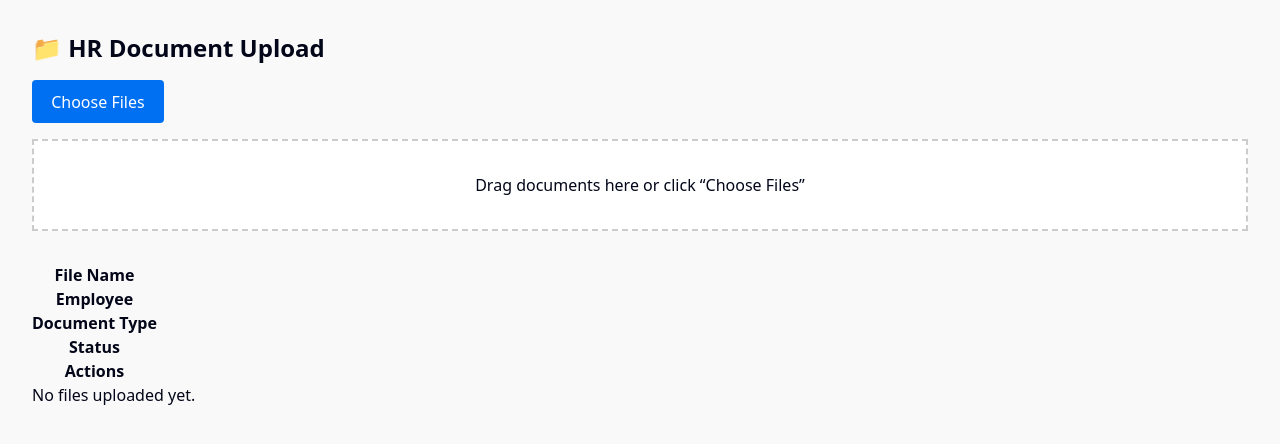
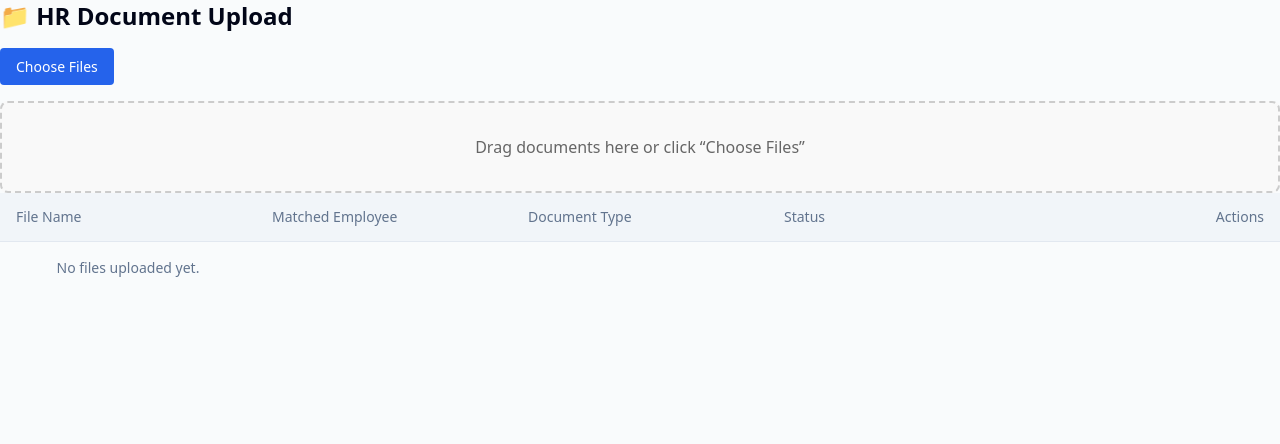
Before and after one commit to Brecka/NextJS, a Next.js app: page /hr/upload in a window 1280 px wide. Shown: the top 444 px of the page. Built offline with nearby package versions, Linux system fonts and the light colour scheme.

Commit message:
Finalize upload page: table fix, drop zone styling, and file button polish

```diff
--- a/src/app/hr/page.jsx
+++ b/src/app/hr/page.jsx
@@ -2,6 +2,7 @@
 
 import ComplianceMetricCard from "@/components/ComplianceMetricCard";
 import EmployeeStatusCard from "@/components/EmployeeStatusCard";
+
 
 const employees = [
   { name: "Jordan", license: true, background: true },
--- a/src/app/hr/upload/page.css
+++ b/src/app/hr/upload/page.css
@@ -1,54 +1,156 @@
-.upload-container {
-    padding: 2rem;
-    background-color: #f9f9f9;
-    min-height: 100vh;
+/* Additional styles for the HR upload page */
+
+.notification {
+  padding: 0.75rem 1rem;
+  border-radius: 4px;
+  display: flex;
+  justify-content: space-between;
+  align-items: center;
 }
-  .file-button {
-    background: #0070f3;
-    color: white;
+
+.notification.success {
+  background-color: #d1fae5;
+  color: #047857;
+  border: 1px solid #a7f3d0;
+}
+
+.notification.error {
+  background-color: #fee2e2;
+  color: #b91c1c;
+  border: 1px solid #fecaca;
+}
+
+.notification.warning {
+  background-color: #fff7ed;
+  color: #c2410c;
+  border: 1px solid #fed7aa;
+}
+
+.notification.info {
+  background-color: #eff6ff;
+  color: #1e40af;
+  border: 1px solid #bfdbfe;
+}
+
+.notification button {
+  background: none;
+  border: none;
+  cursor: pointer;
+  font-size: 1.25rem;
+  margin-left: 0.5rem;
+  padding: 0;
+  line-height: 1;
+}
+
+.secondary-button {
+  background: #f3f4f6;
+  color: #374151;
   padding: 0.6rem 1.2rem;
   border-radius: 4px;
+  border: 1px solid #d1d5db;
+  cursor: pointer;
+  font-size: 1rem;
+  transition: background 0.2s;
+}
+
+.secondary-button:hover {
+  background: #e5e7eb;
+}
+
+.warning-text {
+  color: #f59e0b;
+  font-size: 0.875rem;
+  display: flex;
+  align-items: center;
+}
+
+.warning-text::before {
+  content: "⚠️";
+  margin-right: 0.5rem;
+}
+
+.processing-indicator {
+  display: flex;
+  align-items: center;
+  justify-content: center;
+  color: #3b82f6;
+  background-color: #eff6ff;
+  padding: 0.75rem;
+  border-radius: 4px;
+}
+
+.processing-indicator::before {
+  content: "";
   display: inline-block;
-    cursor: pointer;
-    margin-bottom: 1rem;
+  width: 1rem;
+  height: 1rem;
+  border: 2px solid #3b82f6;
+  border-radius: 50%;
+  border-top-color: transparent;
+  margin-right: 0.5rem;
+  animation: spin 1s linear infinite;
 }
+
+@keyframes spin {
+  0% { transform: rotate(0deg); }
+  100% { transform: rotate(360deg); }
+}
+
+/* Drop zone styling */
 .drop-zone {
   border: 2px dashed #ccc;
+  background-color: #f9f9f9;
+  color: #666;
   padding: 2rem;
   text-align: center;
-    margin-bottom: 2rem;
-    background: #fff;
-    transition: background 0.2s;
+  margin-top: 1rem;
+  border-radius: 8px;
+  transition: background-color 0.2s ease, border-color 0.2s ease;
 }
+
 .drop-zone.dragover {
-    background-color: #e6f7ff;
-  }
-  .upload-table {
-    width: 100%;
-    border-collapse: collapse;
-    margin-bottom: 2rem;
-  }
-  .upload-table th,
-  .upload-table td {
-    border: 1px solid #ddd;
-    padding: 0.75rem;
-    text-align: left;
-  }
-  .status-matched {
-    color: green;
-  }
-  .status-unmatched {
-    color: red;
-  }
-  .confirm-button {
-    background: #28a745;
-    color: white;
-    padding: 0.6rem 1.2rem;
-    border-radius: 4px;
-    border: none;
+  background-color: #eef;
+  border-color: #3399ff;
   cursor: pointer;
 }
-  .confirm-message {
-    margin-top: 1rem;
-    color: #28a745;
+
+/* File button styling */
+.file-button {
+  display: inline-block;
+  background-color: #2563eb;
+  color: white;
+  padding: 0.5rem 1rem;
+  border-radius: 4px;
+  cursor: pointer;
+  font-weight: 500;
+  font-size: 0.875rem;
+  transition: background-color 0.2s ease;
 }
+
+.file-button:hover {
+  background-color: #1e40af;
+}
+
+/* Status colors */
+.status-matched {
+  color: #10b981;
+}
+
+.status-manually-assigned {
+  color: #3b82f6;
+}
+
+.status-unmatched {
+  color: #f59e0b;
+}
+
+/* Responsive tweaks */
+@media (max-width: 768px) {
+  .upload-container {
+    padding: 1rem;
+  }
+
+  .drop-zone {
+    padding: 1.5rem;
+  }
+}
--- a/src/components/DocumentUploadTable.jsx
+++ b/src/components/DocumentUploadTable.jsx
@@ -16,35 +16,96 @@ import {
 
 import { MoreVertical, Trash2 } from 'lucide-react';
 
-export default function DocumentUploadTable({ files = [], onDelete }) {
+const documentTypes = [
+  'Resume',
+  'Transcript (Education)',
+  'Criminal Background Clearance (PA State Police)',
+  'FBI Background Check',
+  'Child Abuse History Clearance',
+  'Driver’s License Info',
+  'Vehicle Documentation',
+  'Specialized Qualification Documentation',
+  'Miscellaneous Documents',
+];
+
+export default function DocumentUploadTable({
+  files = [],
+  onDelete,
+  onDocTypeChange,
+  onEmployeeAssign,
+  employees = [],
+}) {
   return (
-    <Table>
-      <TableHeader>
-        <TableRow>
-          <TableHead>File Name</TableHead>
-          <TableHead>Employee</TableHead>
-          <TableHead>Document Type</TableHead>
-          <TableHead>Status</TableHead>
-          <TableHead className="text-right">Actions</TableHead>
+    <Table className="w-full text-sm">
+      <TableHead>
+        <TableRow className="bg-muted">
+          <TableHeader className="p-3 w-1/5">File Name</TableHeader>
+          <TableHeader className="p-3 w-1/5">Matched Employee</TableHeader>
+          <TableHeader className="p-3 w-1/5">Document Type</TableHeader>
+          <TableHeader className="p-3 w-1/5">Status</TableHeader>
+          <TableHeader className="p-3 w-1/5 text-right">Actions</TableHeader>
         </TableRow>
-      </TableHeader>
+      </TableHead>
       <TableBody>
         {files.length === 0 ? (
           <TableRow>
-            <TableCell colSpan={5} className="text-center text-muted-foreground">
+            <TableCell colSpan={5} className="text-center text-muted-foreground py-4">
               No files uploaded yet.
             </TableCell>
           </TableRow>
         ) : (
           files.map((file, index) => (
-            <TableRow key={index}>
-              <TableCell>{file.fileName}</TableCell>
-              <TableCell>{file.matchedEmployee?.name || '—'}</TableCell>
-              <TableCell>{file.docType || '—'}</TableCell>
-              <TableCell className={file.status.includes('Matched') ? 'text-green-600' : 'text-red-600'}>
-                {file.status}
+            <TableRow key={index} className="border-t">
+              {/* File Name */}
+              <TableCell className="p-3">{file.fileName}</TableCell>
+
+              {/* Matched Employee / Dropdown */}
+              <TableCell className="p-3">
+                {file.matchedEmployee ? (
+                  file.matchedEmployee.name
+                ) : (
+                  <select
+                    className="w-full border rounded px-2 py-1"
+                    defaultValue=""
+                    onChange={(e) => onEmployeeAssign(index, e.target.value)}
+                  >
+                    <option value="" disabled>Assign...</option>
+                    {employees.map((emp) => (
+                      <option key={emp.id} value={emp.id}>{emp.name}</option>
+                    ))}
+                  </select>
+                )}
               </TableCell>
-              <TableCell className="text-right">
+
+              {/* Document Type Dropdown */}
+              <TableCell className="p-3">
+                <select
+                  value={file.docType}
+                  onChange={(e) => onDocTypeChange(index, e.target.value)}
+                  className="w-full border rounded px-2 py-1"
+                >
+                  <option value="">Select Type</option>
+                  {documentTypes.map((type) => (
+                    <option key={type} value={type}>{type}</option>
+                  ))}
+                </select>
+              </TableCell>
+
+              {/* Status */}
+              <TableCell className="p-3 font-medium text-sm">
+                <span className={
+                  file.status === 'Matched'
+                    ? 'text-green-600'
+                    : file.status === 'Manually Assigned'
+                    ? 'text-blue-600'
+                    : 'text-orange-500'
+                }>
+                  {file.status}
+                </span>
+              </TableCell>
+
+              {/* Actions */}
+              <TableCell className="p-3 text-right">
                 <DropdownMenu>
                   <DropdownMenuTrigger className="focus:outline-none">
                     <MoreVertical className="h-4 w-4" />
--- a/src/components/ui/table.jsx
+++ b/src/components/ui/table.jsx
@@ -1,23 +1,29 @@
-export function Table({ children }) {
-    return <table>{children}</table>;
+// components/ui/table.jsx
+
+function cn(...classes) {
+  return classes.filter(Boolean).join(" ");
 }
 
-  export function TableHead({ children }) {
-    return <thead>{children}</thead>;
+export function Table({ children, className }) {
+  return <table className={`w-full caption-bottom text-sm ${className || ''}`}>{children}</table>;
 }
 
-  export function TableRow({ children }) {
-    return <tr>{children}</tr>;
+export function TableHead({ children, className }) {
+  return <thead className={`[&_tr]:border-b ${className || ''}`}>{children}</thead>;
 }
 
-  export function TableCell({ children }) {
-    return <td>{children}</td>;
+export function TableRow({ children, className }) {
+  return <tr className={`border-b transition-colors hover:bg-muted/50 ${className || ''}`}>{children}</tr>;
 }
 
-  export function TableHeader({ children }) {
-    return <th>{children}</th>;
+export function TableCell({ children, className }) {
+  return <td className={`p-4 align-middle ${className || ''}`}>{children}</td>;
 }
 
-  export function TableBody({ children }) {
-    return <tbody>{children}</tbody>;
+export function TableHeader({ children, className }) {
+  return <th className={`h-12 px-4 text-left align-middle font-medium text-muted-foreground ${className || ''}`}>{children}</th>;
 }
+
+export function TableBody({ children, className }) {
+  return <tbody className={`[&_tr:last-child]:border-0 ${className || ''}`}>{children}</tbody>;
+}
```
Lines whose indentation alone changed are shown as unchanged.
